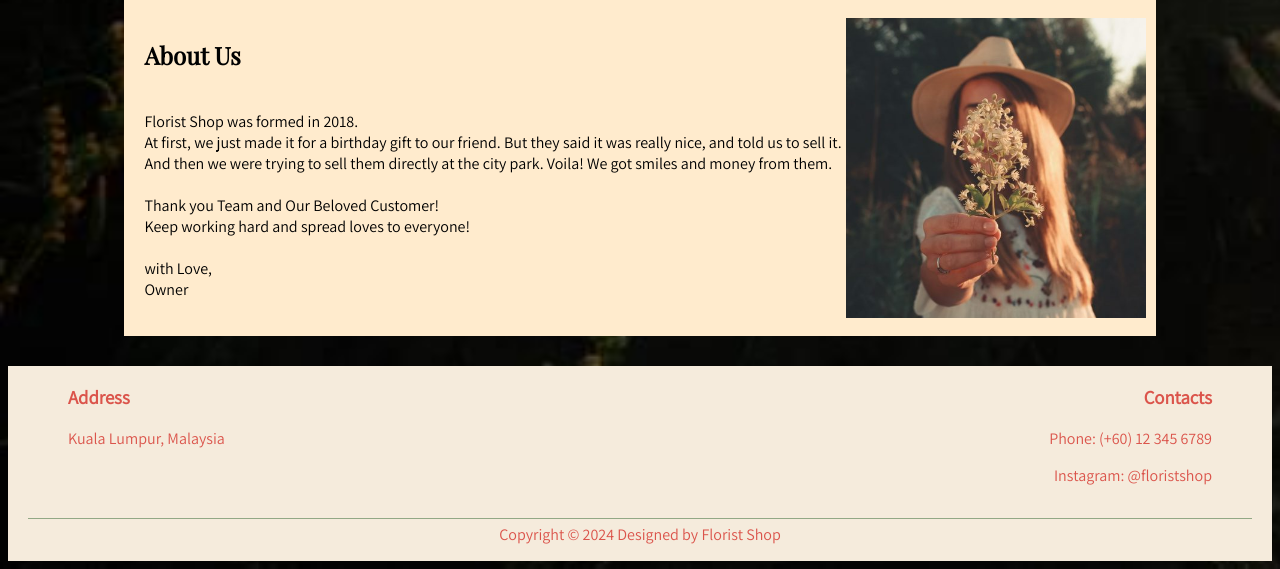
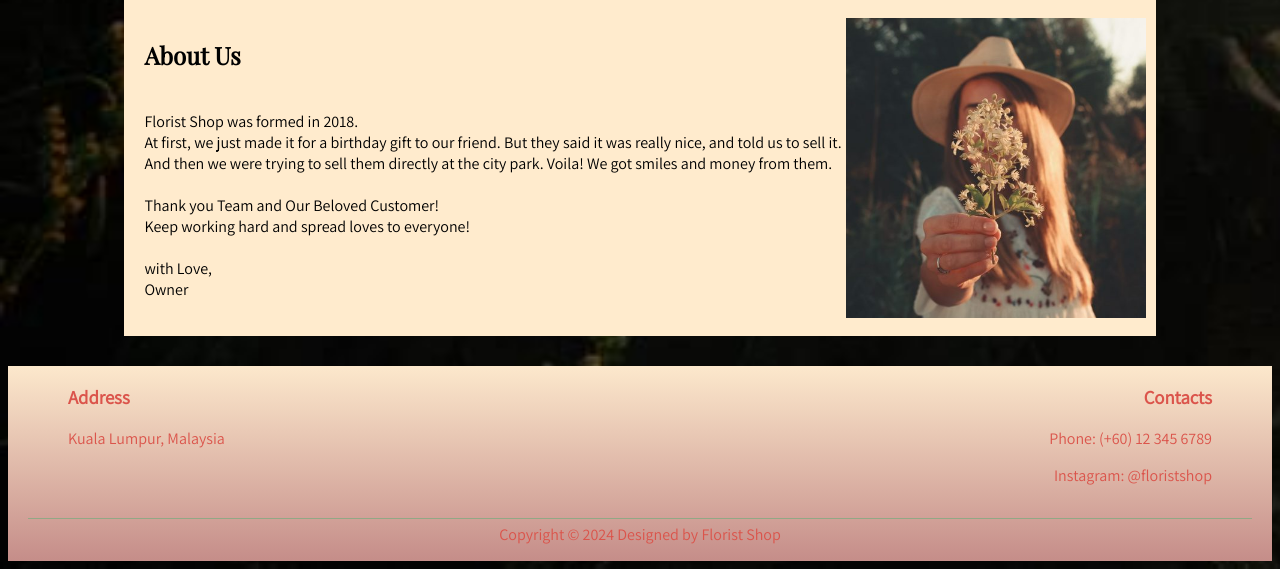
Before and after one commit to zhafranzainal/basic_web, a PHP site: page / in a window 1280 px wide. Shown: the part 2520-3089 px from the top of the page. Run offline with PHP 8.4, Linux system fonts and the light colour scheme.

Commit message:
Add gradient background

```diff
--- a/Meeting 7 - Footer/florist-shop/styles.css
+++ b/Meeting 7 - Footer/florist-shop/styles.css
@@ -228,6 +228,7 @@ img.about-us {
 
 footer {
     background-color: rgb(245, 235, 220);
+    background-image: linear-gradient(rgb(252, 232, 204), rgb(197, 141, 137));
 }
 
 .center-footer {
```
